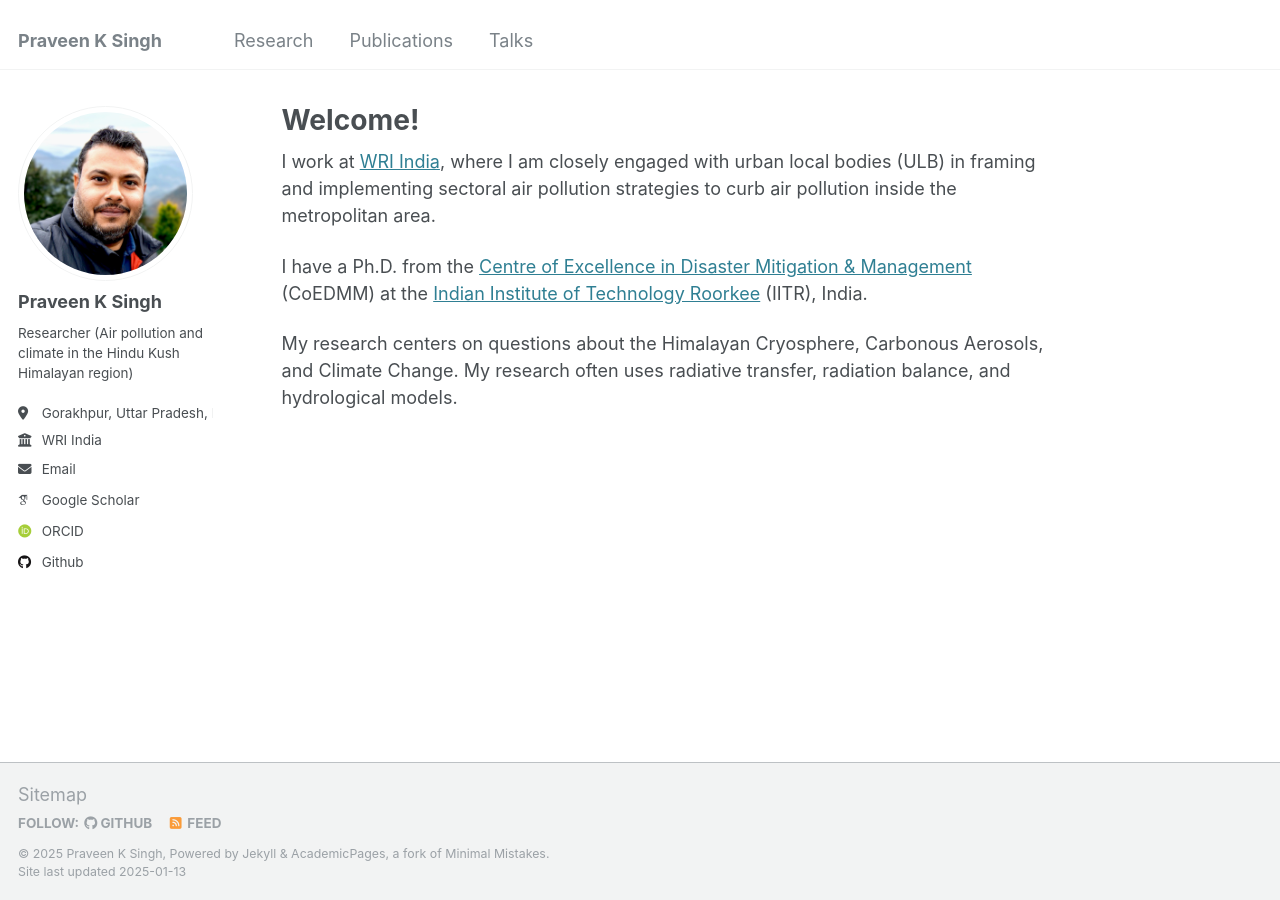
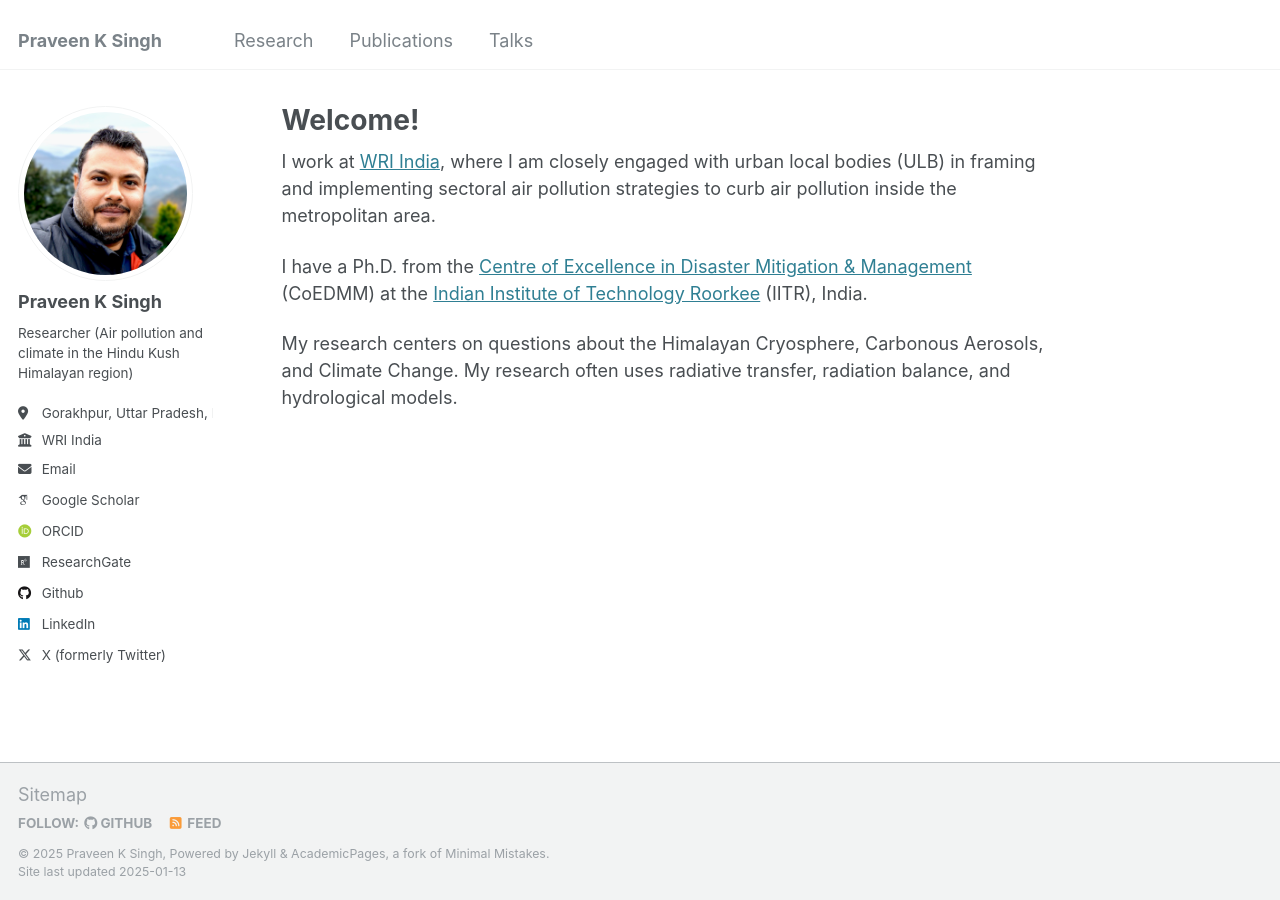
Before and after one commit to singhpraveenk/praveenksingh.github.io, a Jekyll site: the page built from _pages/about.md, in a window 1280 px wide. Built offline with Jekyll 4.4.1, drawn with Linux system fonts in a browser that asks for light colours; some web fonts are replaced; part of the change alters nothing that is shown.

Commit message:
Update _config.yml

```diff
--- a/_config.yml
+++ b/_config.yml
@@ -37,7 +37,7 @@ author:
   orcid            : "https://orcid.org/0000-0001-7173-5539"
   semantic         : # URL
   pubmed           : # URL
-  researchgate     : # URL
+  researchgate     : https://www.researchgate.net/profile/Praveen-Singh-46
   scopus           : # URL
 
   # Repositories and software development
@@ -58,7 +58,7 @@ author:
   keybase          : # Username
   instagram        : # Username
   lastfm           : # Username
-  linkedin         : # Username
+  linkedin         : "singhpraveenk"
   mastodon         : # URL
   medium           : # URL
   pinterest        : # Username
@@ -66,7 +66,7 @@ author:
   steam            : # Username
   telegram         : # URL
   tumblr           : # Username
-  twitter          : # Username for X / Twitter
+  twitter          : "singhpraveenk_"
   vine             : # Username
   weibo            : # Username
   wikipedia        : # Username
```
